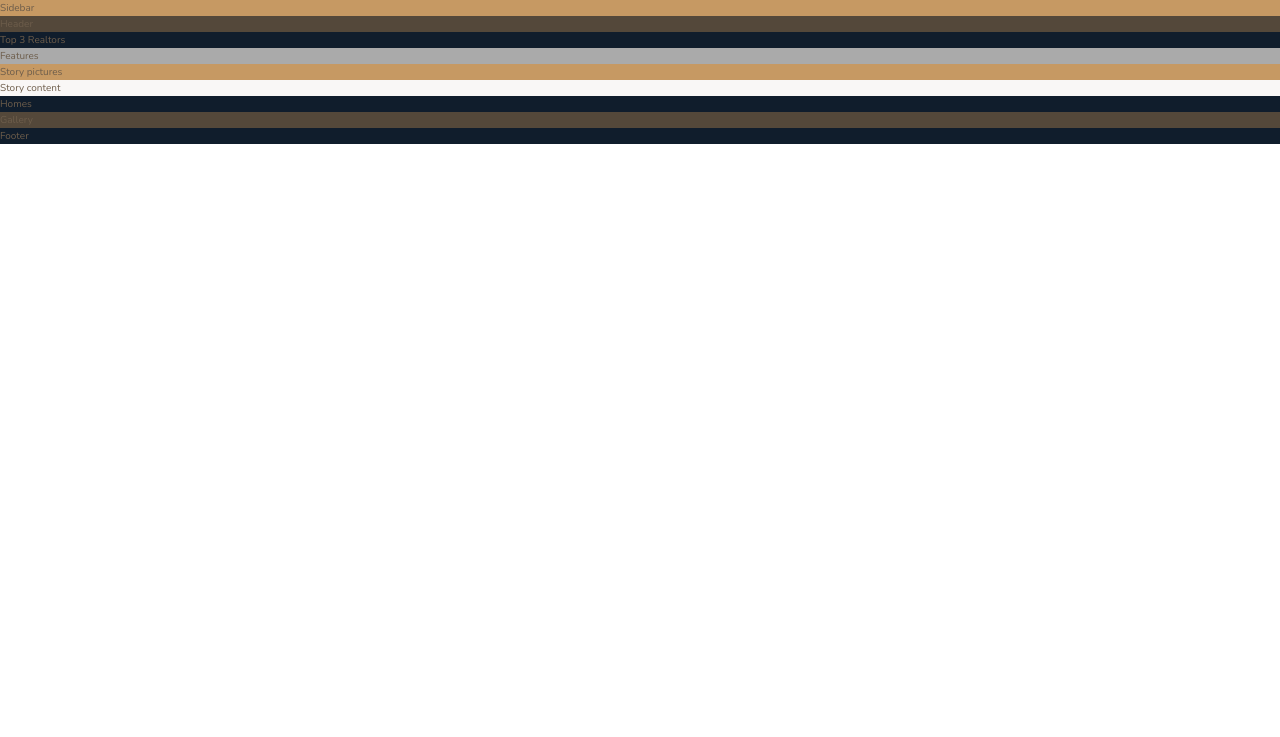
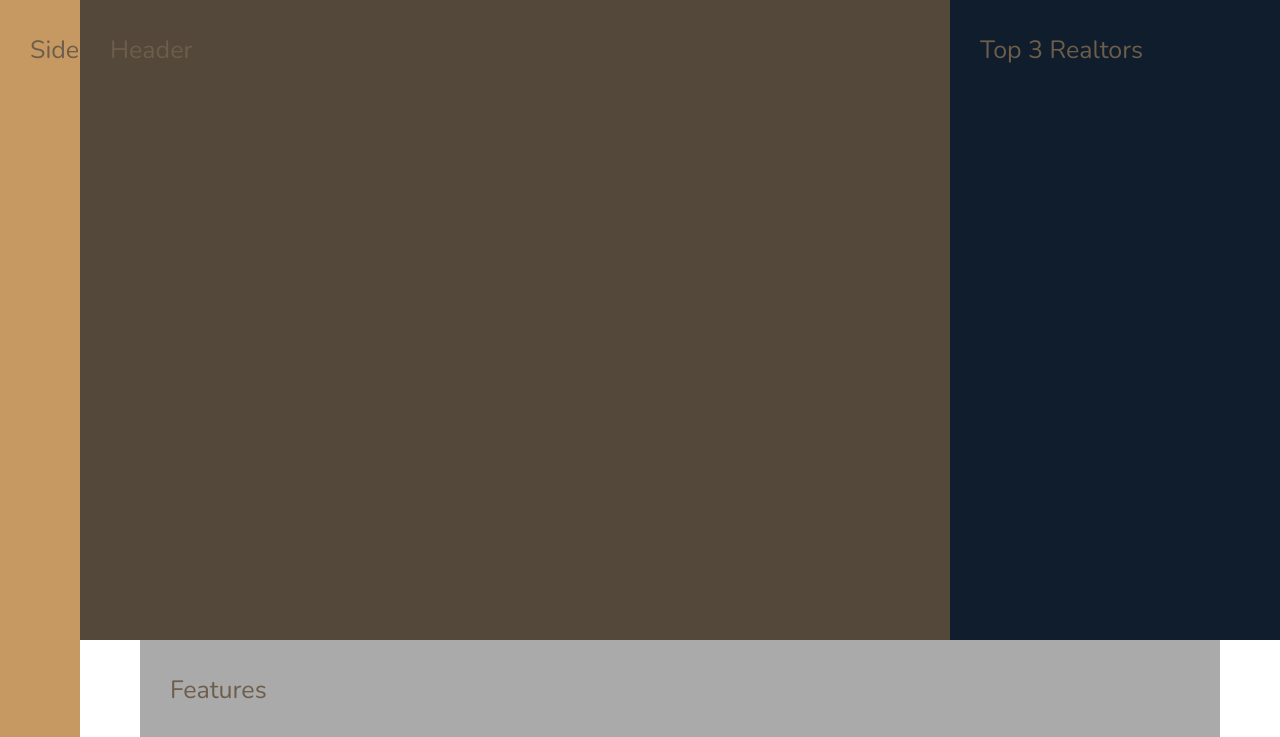
Before and after one commit to LiVinson/nexter-realtors, a website: page index.html in a window 1280 px wide. Shown: the top 737 px of the page. Drawn offline with nearby package versions, Linux system fonts and the light colour scheme.

Commit message:
completed grid layout for each section

```diff
--- a/index.html
+++ b/index.html
@@ -28,11 +28,11 @@
             Features
         </section>
         <div class="story__content">
-               Story pictures
+               Story content
         </div>
 
         <div class="story__pictures">
-            Story content
+            Story pictures
         </div>
 
         <section class="homes">
--- a/sass/_base.scss
+++ b/sass/_base.scss
@@ -32,3 +32,16 @@ body {
     color: $color-gray-dark-2;
     line-height: 1.6;
 }
+
+.container {
+    display: grid;
+    grid-template-rows: 80vh min-content 40vw repeat(3, min-content);
+    //~1140px/8
+    grid-template-columns: [sidebar-start] 8rem [sidebar-end full-start] minmax(6rem, 1fr) [center-start] repeat(8, [col-start] minmax(min-content, 14rem) [col-end]) [center-end] minmax(6rem, 1fr) [full-end];
+
+    & > * {
+        padding: 3rem;
+        font-size: 2.5rem;
+    }
+
+}
--- a/sass/_features.scss
+++ b/sass/_features.scss
@@ -1,3 +1,4 @@
 .features {
     background-color:$color-gray-light-2;
+    grid-column: center-start / center-end;
 }
--- a/sass/_footer.scss
+++ b/sass/_footer.scss
@@ -1,3 +1,4 @@
 .footer {
     background-color: $color-secondary;
+    grid-column: full-start / full-end;
 }
--- a/sass/_gallery.scss
+++ b/sass/_gallery.scss
@@ -1,3 +1,4 @@
 .gallery {
     background-color: $color-gray-dark-1;
+    grid-column: full-start/full-end;
 }
--- a/sass/_header.scss
+++ b/sass/_header.scss
@@ -1,3 +1,4 @@
 .header {
     background-color: $color-gray-dark-1;
+    grid-column: full-start/col-end 6;
 }
--- a/sass/_homes.scss
+++ b/sass/_homes.scss
@@ -1,3 +1,4 @@
 .homes {
     background-color: $color-secondary;
+    grid-column: center-start / center-end;
 }
--- a/sass/_realtors.scss
+++ b/sass/_realtors.scss
@@ -1,3 +1,4 @@
 .realtors {
     background-color: $color-secondary;
+    grid-column: col-start 7 / full-end;
 }
--- a/sass/_sidebar.scss
+++ b/sass/_sidebar.scss
@@ -1,3 +1,5 @@
 .sidebar {
     background-color: $color-primary;
+    grid-column: sidebar-start / sidebar-end;
+    grid-row: 1/-1
 }
--- a/sass/_story.scss
+++ b/sass/_story.scss
@@ -1,9 +1,12 @@
 .story {
     &__pictures {
         background-color: $color-gray-light-1;
+        grid-column:full-start / col-end 4;
+        grid-row: 3/4;
     }
     &__content {
         background-color: $color-primary;
+        grid-column:col-start 5 / full-end;
 
     }
 
```
Also changed, not shown: css/style.css.
